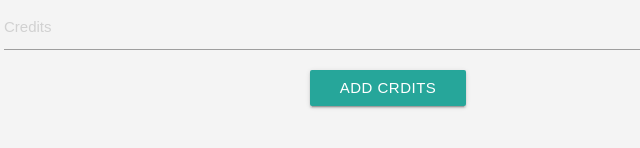
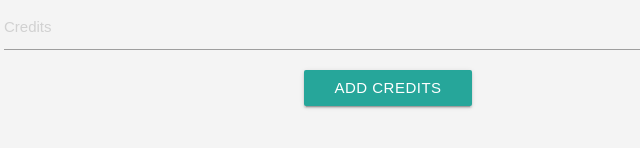
Before and after one commit to gitter-badger/WirelessPrintingApp, a website: page admin.html in a window 1280 px wide. Shown: the part 392-540 px from the top of the page, 252-892 px from the left. Drawn offline with nearby package versions, Linux system fonts and the light colour scheme.

Commit message:
Corrected spelling

```diff
--- a/admin.html
+++ b/admin.html
@@ -16,7 +16,7 @@
             <div class="input-field col s6">
                 <input placeholder="Credits" id="credits" type="number" class="validate">
             </div>
-            <button class="waves-effect waves-light btn">Add Crdits</button>
+            <button class="waves-effect waves-light btn">Add Credits</button>
         </form>
     </div>
   </body>
```
